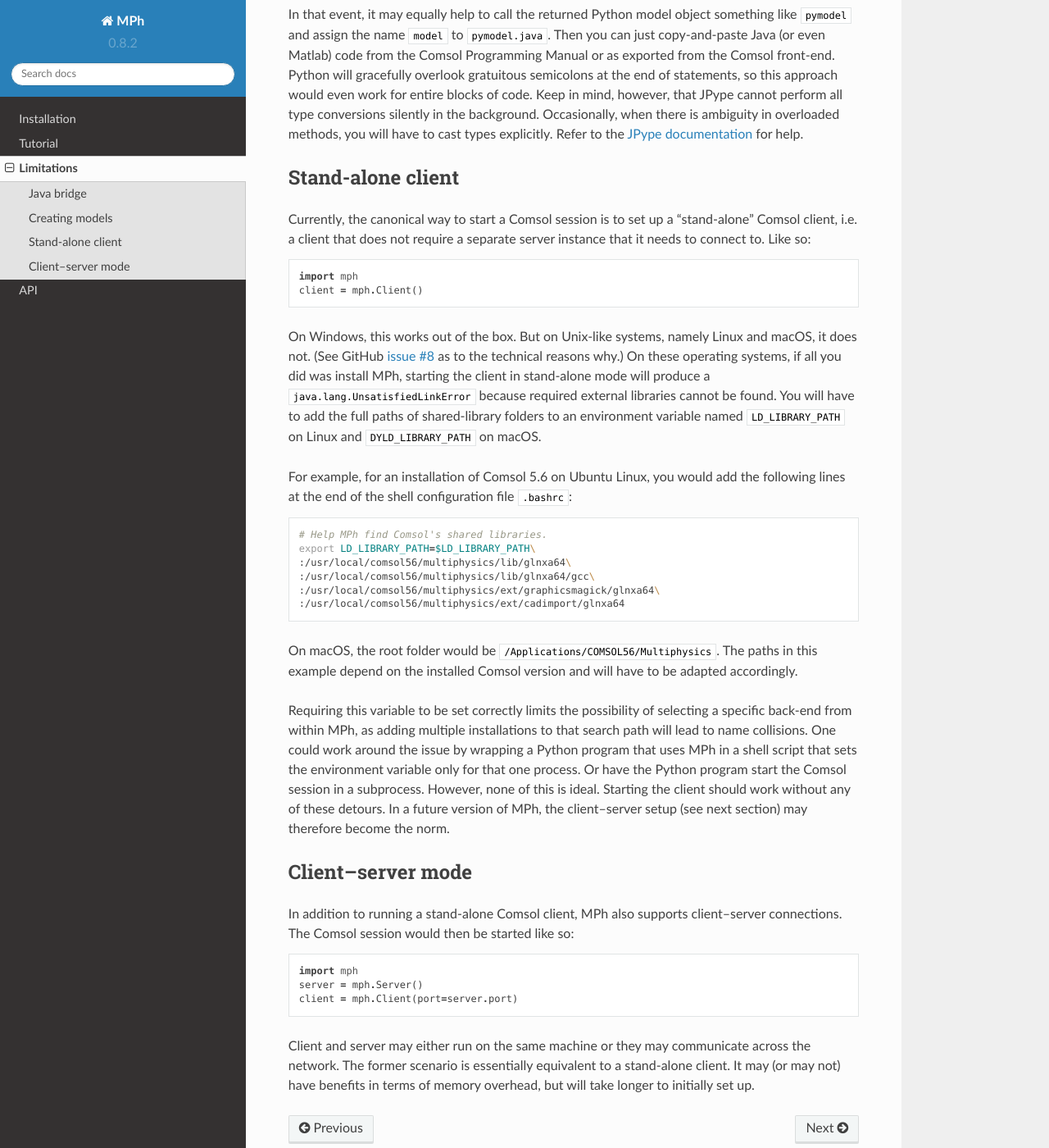
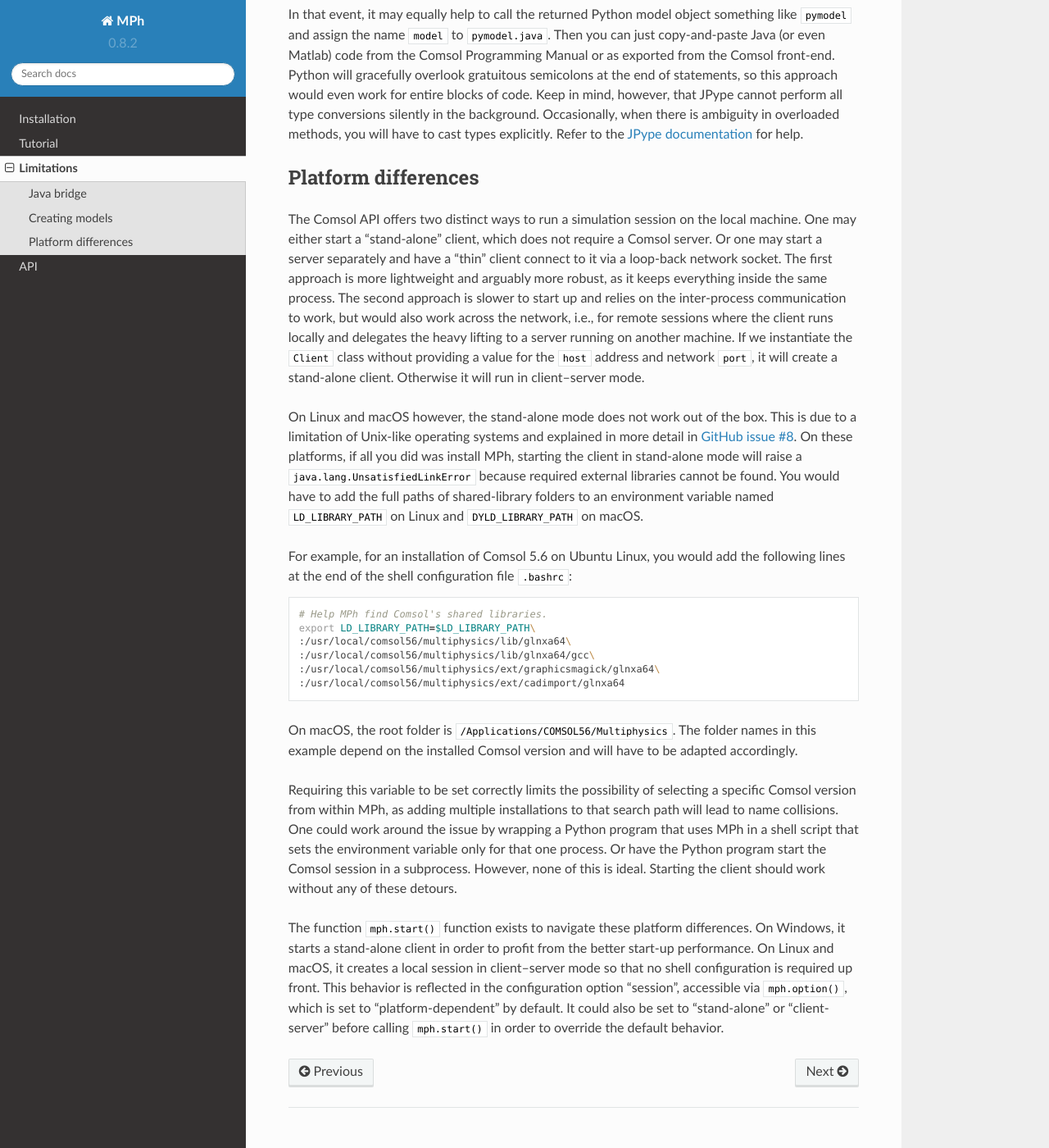
Before and after one commit to MPh-py/MPh, a Sphinx documentation site: the page built from docs/limitations.md, in a window 1280 px wide and 1400 px high, scrolled down 1111 px. Shown: the whole window at 82% size. Built offline with Sphinx 7.4.7 and the Read the Docs theme 2.0.0, drawn with Linux system fonts in a browser that asks for light colours.

Commit message:
Document how `mph.start()` now handles platform differences.

````diff
--- /dev/null
+++ b/docs/api/mph.config.rst
@@ -0,0 +1,4 @@
+config
+======
+
+.. automodule:: mph.config
--- a/docs/limitations.md
+++ b/docs/limitations.md
@@ -64,24 +64,31 @@ is ambiguity in overloaded methods, you will have to cast types
 explicitly. Refer to the [JPype documentation][jpype] for help.
 
 
-### Stand-alone client
+### Platform differences
 
-Currently, the canonical way to start a Comsol session is to set up
-a "stand-alone" Comsol client, i.e. a client that does not require
-a separate server instance that it needs to connect to. Like so:
-```python
-import mph
-client = mph.Client()
-```
+The Comsol API offers two distinct ways to run a simulation session
+on the local machine. One may either start a "stand-alone" client,
+which does not require a Comsol server. Or one may start a server
+separately and have a "thin" client connect to it via a loop-back
+network socket. The first approach is more lightweight and arguably
+more robust, as it keeps everything inside the same process. The
+second approach is slower to start up and relies on the inter-process
+communication to work, but would also work across the network, i.e.,
+for remote sessions where the client runs locally and delegates the
+heavy lifting to a server running on another machine. If we instantiate
+the `Client` class without providing a value for the `host` address and
+network `port`, it will create a stand-alone client. Otherwise it will
+run in client–server mode.
 
-On Windows, this works out of the box. But on Unix-like systems, namely
-Linux and macOS, it does not. (See GitHub [issue #8][issue8] as to the
-technical reasons why.) On these operating systems, if all you did was
-install MPh, starting the client in stand-alone mode will produce a
-`java.lang.UnsatisfiedLinkError` because required external libraries
-cannot be found. You will have to add the full paths of shared-library
-folders to an environment variable named `LD_LIBRARY_PATH` on Linux
-and `DYLD_LIBRARY_PATH` on macOS.
+On Linux and macOS however, the stand-alone mode does not work out of
+the box. This is due to a limitation of Unix-like operating systems
+and explained in more detail in [GitHub issue #8][issue8]. On these
+platforms, if all you did was install MPh, starting the client in
+stand-alone mode will raise a `java.lang.UnsatisfiedLinkError`
+because required external libraries cannot be found. You would have
+to add the full paths of shared-library folders to an environment
+variable named `LD_LIBRARY_PATH` on Linux and `DYLD_LIBRARY_PATH` on
+macOS.
 
 For example, for an installation of Comsol 5.6 on Ubuntu Linux, you
 would add the following lines at the end of the shell configuration
@@ -95,36 +102,28 @@ export LD_LIBRARY_PATH=$LD_LIBRARY_PATH\
 :/usr/local/comsol56/multiphysics/ext/cadimport/glnxa64
 ```
 
-On macOS, the root folder would be `/Applications/COMSOL56/Multiphysics`.
-The paths in this example depend on the installed Comsol version and
-will have to be adapted accordingly.
+On macOS, the root folder is `/Applications/COMSOL56/Multiphysics`.
+The folder names in this example depend on the installed Comsol version
+and will have to be adapted accordingly.
 
-Requiring this variable to be set correctly limits the possibility
-of selecting a specific back-end from within MPh, as adding multiple
+Requiring this variable to be set correctly limits the possibility of
+selecting a specific Comsol version from within MPh, as adding multiple
 installations to that search path will lead to name collisions. One
 could work around the issue by wrapping a Python program that uses MPh
 in a shell script that sets the environment variable only for that one
 process. Or have the Python program start the Comsol session in a
 subprocess. However, none of this is ideal. Starting the client should
-work without any of these detours. In a future version of MPh, the
-client–server setup (see next section) may therefore become the norm.
+work without any of these detours.
 
-
-### Client–server mode
-
-In addition to running a stand-alone Comsol client, MPh also supports
-client–server connections. The Comsol session would then be started
-like so:
-```python
-import mph
-server = mph.Server()
-client = mph.Client(port=server.port)
-```
-
-Client and server may either run on the same machine or they may
-communicate across the network. The former scenario is essentially
-equivalent to a stand-alone client. It may (or may not) have benefits
-in terms of memory overhead, but will take longer to initially set up.
+The function `mph.start()` function exists to navigate these platform
+differences. On Windows, it starts a stand-alone client in order to
+profit from the better start-up performance. On Linux and macOS, it
+creates a local session in client–server mode so that no shell
+configuration is required up front. This behavior is reflected in the
+configuration option "session", accessible via `mph.option()`, which is
+set to "platform-dependent" by default. It could also be set to
+"stand-alone" or "client-server" before calling `mph.start()` in order
+to override the default behavior.
 
 
 [repo]:   https://github.com/john-hennig/mph
````
Also changed, not shown: ReadMe.md (+1 -1 lines), docs/api.md (+1 -0 lines), docs/index.md (+1 -1 lines), docs/tutorial.md (+10 -7 lines), 3 other files.
